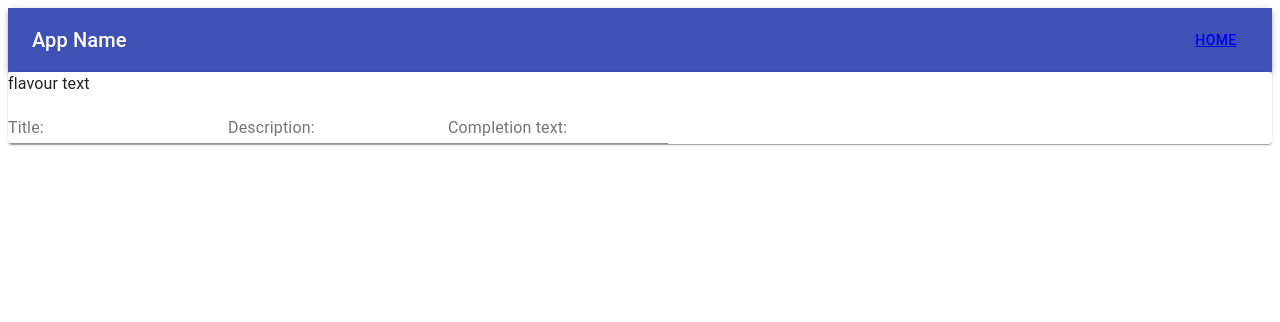
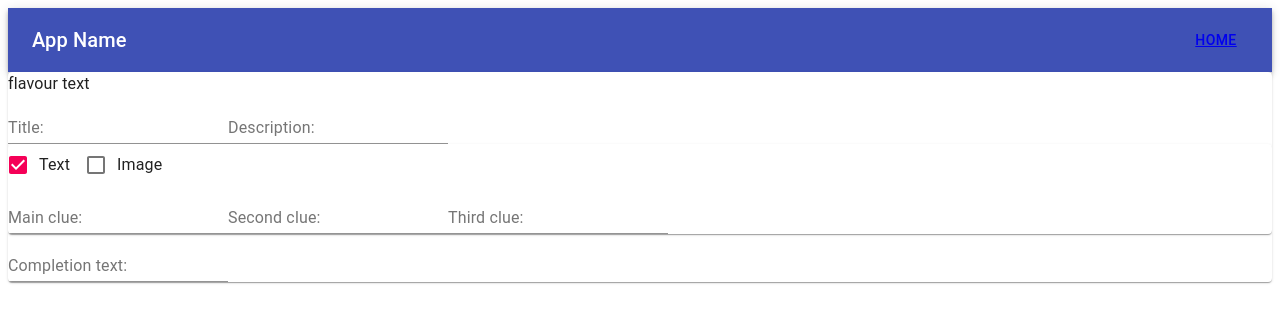
Before and after one commit to TonyDMorris/Front-End-Project, a React (Create React App) app: page /create in a window 1280 px wide. Shown: the top 322 px of the page. Built offline with nearby package versions, Linux system fonts and the light colour scheme; no server answers.

Commit message:
made win conds and functions

```diff
--- a/src/components/Create.jsx
+++ b/src/components/Create.jsx
@@ -1,5 +1,6 @@
 import React from "react";
 import { Card, Typography, TextField } from "@material-ui/core";
+import Form from "./Form";
 
 class Create extends React.Component {
   state = { title: "", description: "", completion: "", levels: [] };
@@ -16,6 +17,7 @@ class Create extends React.Component {
           label="Description:"
           onChange={e => this.handleChange("description", e.target.value)}
         />
+        <Form />
         <TextField
           label="Completion text:"
           onChange={e => this.handleChange("completion", e.target.value)}
--- a/src/components/Form.jsx
+++ b/src/components/Form.jsx
@@ -0,0 +1,84 @@
+import React, { Component } from "react";
+import {
+  Card,
+  Typography,
+  TextField,
+  FormGroup,
+  FormControlLabel,
+  Checkbox
+} from "@material-ui/core";
+
+class Form extends Component {
+  state = {
+    wincondition: "string",
+    mainclue: "",
+    clue2: "",
+    clue3: "",
+    wintext: "",
+    windata: ""
+  };
+  render() {
+    const { wincondition } = this.state;
+    return (
+      <Card>
+        <FormGroup row>
+          <FormControlLabel
+            control={
+              <Checkbox
+                value="text"
+                onClick={e => this.handleCheck("string")}
+                checked={wincondition === "string"}
+              />
+            }
+            label="Text"
+          />
+          <FormControlLabel
+            control={
+              <Checkbox
+                value="image"
+                onClick={e => this.handleCheck("image")}
+                checked={wincondition === "image"}
+              />
+            }
+            label="Image"
+          />
+        </FormGroup>
+        <TextField
+          label="Main clue:"
+          onChange={e => this.handleChange("mainclue", e.target.value)}
+        />
+        <TextField
+          label="Second clue:"
+          onChange={e => this.handleChange("clue2", e.target.value)}
+        />
+        <TextField
+          label="Third clue:"
+          onChange={e => this.handleChange("clue3", e.target.value)}
+        />
+      </Card>
+    );
+  }
+  handleCheck = winCon => {
+    this.setState({ wincondition: winCon });
+  };
+
+  handleChange = (str, value) => {
+    this.setState({ [str]: value });
+  };
+}
+export default Form;
+
+//props == handleLevel
+
+//next level
+// checkbox img txt gps sound
+
+// main clue
+
+// 2nd clue
+
+// 3rd clue
+
+//win txt
+
+//buttoncamsoundgps component
```
